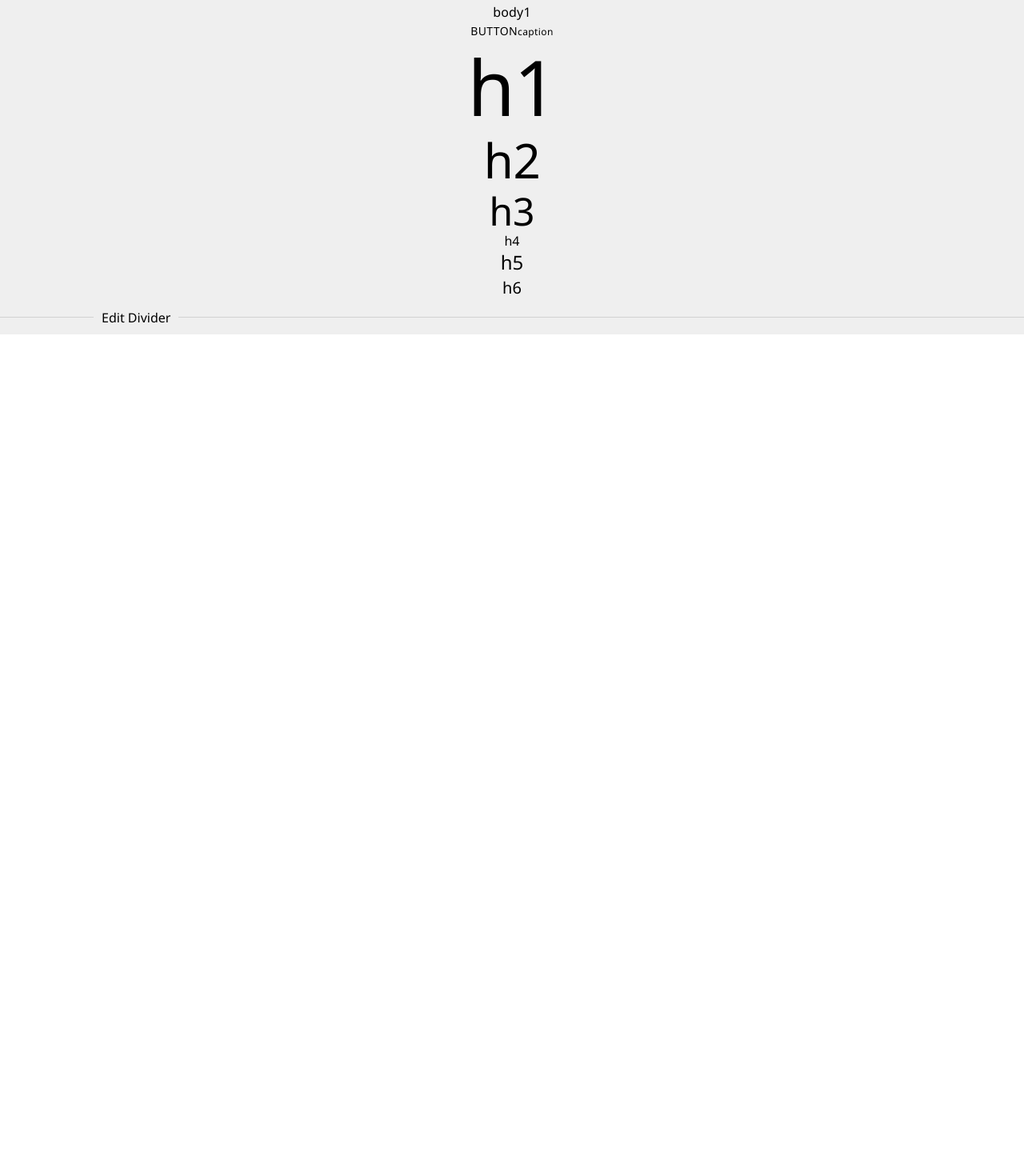
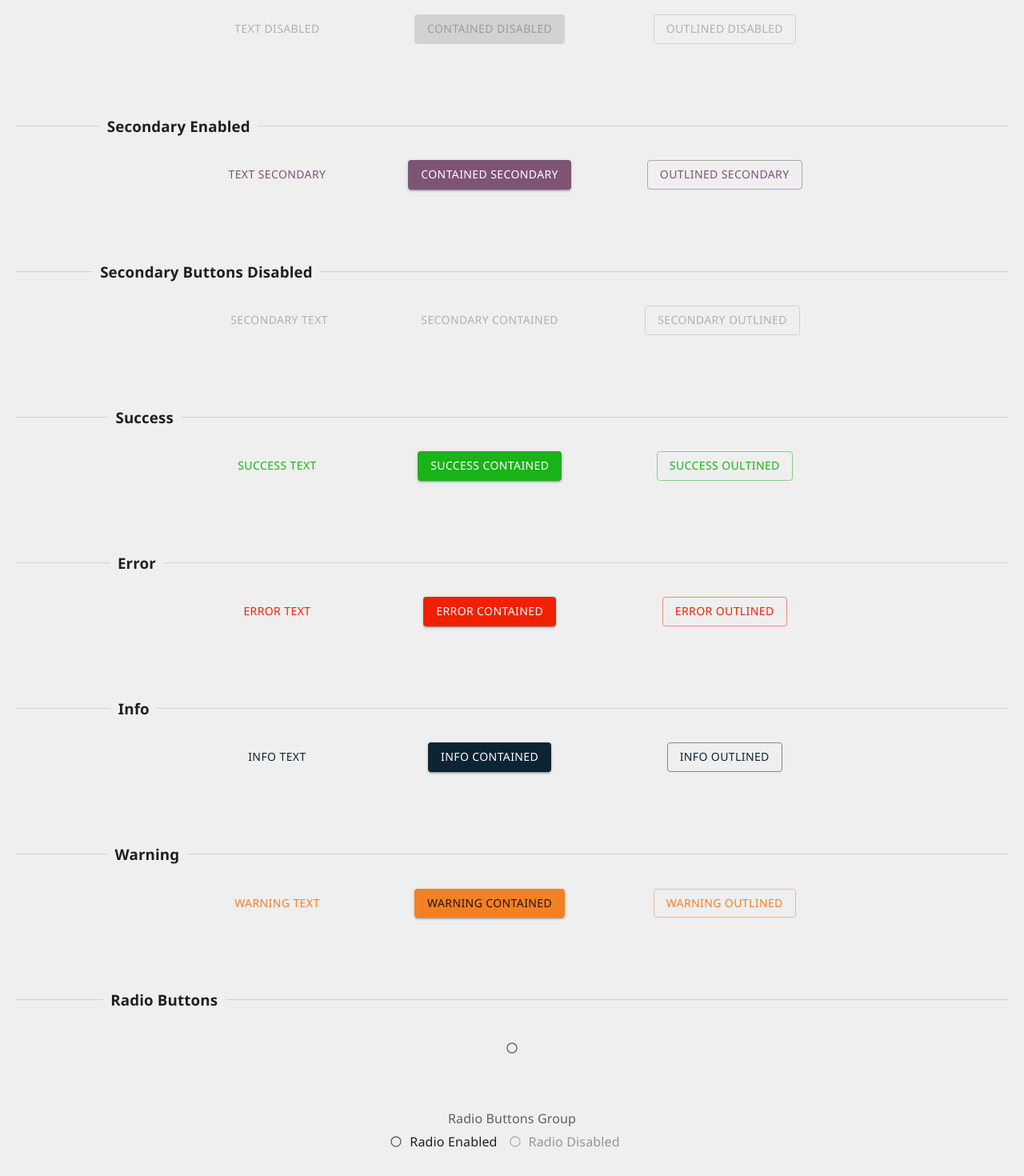
Before and after one commit to levisgaragegroupinc/MUI-zc, a React (Create React App) app in the folder zc-app/: page / in a window 1280 px wide. Shown: the part 360-1830 px from the top of the page at 80% size. Before the commit the page ends 800 px from the top, so only its background shows below. Built offline with nearby package versions, Linux system fonts and the light colour scheme.

Commit message:
Updated MUI custom theme, added buttons, addech radio buttons, added checkbox, prepping for select buttons.

```diff
--- a/zc-app/package.json
+++ b/zc-app/package.json
@@ -20,12 +20,6 @@
     "test": "react-scripts test",
     "eject": "react-scripts eject"
   },
-  "eslintConfig": {
-    "extends": [
-      "react-app",
-      "react-app/jest"
-    ]
-  },
   "browserslist": {
     "production": [
       ">0.2%",
--- a/zc-app/src/App.css
+++ b/zc-app/src/App.css
@@ -1,97 +1,5 @@
 :root {
-/*
-hex transparency values
-08% 14
-16% 29
-32% 52
-54% 8A
-85% D9
-100% FF
- */
-
-/* colors */
---primary: #276d9b;
---primaryOn: #FFF;
---primaryBorder: #1A4867;
---primaryBorderVar1: #00000029;
-
---secondary: #F4F4F4;
---onSecondary: #303030;
---secondaryBorder: #CCC;
-
 --background: #EFEFEF;
---onBackground: #303030;
-
---surface: #FFF;
---onSurface: #303030;
-
---textPrimary: #303030;
-
---error: #F22002;
---onError: #FFF;
-
---success: #1AB318;
---onSuccess: #FFF;
-
---danger: #A11501;
---onDanger: #FFF;
-
---warning: #F9A31A;
---onWarning: #FFF;
-
---info: #2A2A2A;
---onInfo: #FFF;
-
-/* primary button */
---primaryBtnContained-enabled: #276C9B;
---primaryBtnContained-hover: #276D9B;
---primaryBtnContained-focused: #205A81;
---primaryBtnContained-pressed: #1A4867;
---primaryBtnContained-disabled: #6F9DBC;
---primaryBtnContained-text: #FFF;
---primaryBtnContained-text-disabled: #FFF;
-
---primaryBtnText-enabled: #276D9B00;
---primaryBtnText-hover: #205A8114;
---primaryBtnText-focused: #276D9B14;
---primaryBtnText-pressed: #276D9B29;
---primaryBtnText-disabled: #276D9B00;
---primaryBtnText-text: #276C9B;
-
---primaryBtnOutline-enabled: #276D9B00;
---primaryBtnOutline-hover: #205A8114;
---primaryBtnOutline-focused: #276D9B14;
---primaryBtnOutline-pressed: #276D9B29;
---primaryBtnOutline-disabled: #276D9B00;
---primaryBtnOutline-border: #00000029;
---primaryBtntext-text: #276C9B;
---primaryBtnText-text-disabled: #276C9B52;
-
-/* secondary button */
---secondaryBtnContained-enabled: #F4F4F4;
---secondaryBtnContained-hover: #EFEFEF;
---secondaryBtnContained-focused: #EFEFEF;
---secondaryBtnContained-pressed: #D3D5D8;
---secondaryBtnContained-disabled: #F4F4F4;
---secondaryBtnContained-text: #303030;
---secondaryBtnContained-text-disabled: #3030308A;
-
---secondaryBtnText-enabled: #F4F4F4;
---secondaryBtnText-hover: #EFEFEF;
---secondaryBtnText-focused: #EFEFEF;
---secondaryBtnText-pressed: #D3D5D8;
---secondaryBtnText-disabled: #F4F4F4;
---secondaryBtnText-text: #303030;
---secondaryBtnText-text-disabled: #3030308A;
-
---secondaryBtnOutline-enabled: #F4F4F4;
---secondaryBtnOutline-hover: #EFEFEF;
---secondaryBtnOutline-focused: #EFEFEF;
---secondaryBtnOutline-pressed: #D3D5D8;
---secondaryBtnOutline-disabled: #F4F4F4;
---secondaryBtnOutline-border: #CCCCCC;
---secondaryBtntext-text: #303030;
---secondaryBtnText-text-disabled: #3030308A;
 
 /* padding */
 --s-pad: 3px;
@@ -117,6 +25,7 @@ hex transparency values
 }
 
 .Main {
+  padding: 20px;
   width: 100%;
 }
 
--- a/zc-app/src/App.js
+++ b/zc-app/src/App.js
@@ -5,9 +5,28 @@ import {
   Button,
   Divider,
   Typography,
+  Radio,
+  RadioGroup,
+  FormControlLabel,
+  FormControl,
+  FormLabel,
+  Checkbox,
+  CssBaseline,
+  InputLabel,
+  MenuItem,
+  Select,
 } from "@mui/material";
 
 const theme = createTheme({
+  components: {
+    MuiCssBaseline: {
+      styleOverrides: {
+        root: {
+          backgroundColor: "#CA1B02",
+        },
+      },
+    },
+  },
   palette: {
     mode: "light",
     common: {
@@ -15,63 +34,63 @@ const theme = createTheme({
       white: "#FFF",
     },
     primary: {
-      main: "#276D9B",
-      light: "#276D9B",
-      dark: "#1A4867",
-      contrastText: "#FFF",
+      main: "#276C9B",
+      light: "#6F9DBC",
+      dark: "#236192",
+      // contrastText: "#FFF",
     },
     secondary: {
-      main: "#F4F4F4",
-      light: "#EFEFEF",
-      dark: "#D3D5D8",
-      contrastText: "#303030",
+      main: "#7E5475",
+      light: "#A98DA3",
+      dark: "#694662",
+      // contrastText: "#333333",
     },
     error: {
       main: "#F22002",
-      light: "#F2F52C",
+      light: "#F66A56",
       dark: "#CA1B02",
-      contrastText: "#FFF",
+      // contrastText: "#FFF",
     },
     warning: {
-      main: "#F9A31A",
-      light: "#FAB240",
-      dark: "#CF8816",
-      contrastText: "#FFF",
+      main: "#F48024",
+      light: "#F8AA6D",
+      dark: "#CB6B1E",
+      // contrastText: "#FFF",
     },
     info: {
-      main: "#2A2A2A",
-      light: "#2A2A2A",
-      dark: "#2A2A2A",
-      contrastText: "#FFF",
+      main: "#0D2434",
+      light: "#1A4867",
+      dark: "#08161F",
+      // contrastText: "#FFF",
     },
     success: {
       main: "#1AB318",
-      light: "#40C03E",
+      light: "#66CC65",
       dark: "#169514",
       contrastText: "#FFF",
     },
-    text: {
-      primary: "#303030",
-      secondary: "#303030",
-      disabled: "#3030308A",
-    },
-    background: {
-      paper: "#FFF",
-      default: "#FFF",
-    },
-    action: {
-      active: "rgba(0,0,0,0.54)",
-      hover: "rgba(0,0,0,0.04)",
-      hoverOpacity: 0.04,
-      selected: "rgba(0,0,0,0.8)",
-      selectedOpacity: 0.08,
-      disabled: "rgba(0,0,0,0.26)",
-      disabledBackground: "rgba(0,0,0,0.12)",
-      disabledOpacity: 0.38,
-      focus: "rgba(0,0,0,0.12)",
-      focusOpacity: 0.12,
-      activatedOpacity: 0.12,
-    },
+    // text: {
+    //   primary: "#303030",
+    //   secondary: "#303030",
+    //   disabled: "#3030308A",
+    // },
+    // background: {
+    //   paper: "#efefef",
+    //   default: "#efefef",
+    // },
+    // action: {
+    //   active: "rgba(0,0,0,0.54)",
+    //   hover: "rgba(0,0,0,0.04)",
+    //   hoverOpacity: 0.04,
+    //   selected: "rgba(0,0,0,0.8)",
+    //   selectedOpacity: 0.08,
+    //   disabled: "rgba(0,0,0,0.26)",
+    //   disabledBackground: "rgba(0,0,0,0.12)",
+    //   disabledOpacity: 0.38,
+    //   focus: "rgba(0,0,0,0.12)",
+    //   focusOpacity: 0.12,
+    //   activatedOpacity: 0.12,
+    // },
   },
   shape: {
     borderRadius: 4,
@@ -182,37 +201,178 @@ const theme = createTheme({
 function App() {
   return (
     <ThemeProvider theme={theme}>
+      {" "}
+      <CssBaseline />
       <div className="App">
         <main className="Main">
           <h1>Hello there this is the page</h1>
+
           <Divider textAlign="left" className="zc-padding-top-bottom">
-            Primary Buttons Enabled
+            <h3>Primary Enabled</h3>
           </Divider>
-          <Button>Primary Text</Button>
+          <div className="myflexbox">
+            <Button variant="text">Primary Text</Button>
             <Button variant="contained">Primary Contained</Button>
             <Button variant="outlined">Primary Outlined</Button>
+          </div>
+
           <Divider textAlign="left" className="zc-padding-top-bottom">
-            Primary Button Disabled
+            <h3>Primary Disabled</h3>
           </Divider>
-          <Button disabled="true">Primary Text Disabled</Button>
+          <div className="myflexbox">
+            <Button variant="text" disabled="true">
+              Text Disabled
+            </Button>
             <Button variant="contained" disabled="true">
-            Primary Contained Disabled
+              Contained Disabled
             </Button>
             <Button variant="outlined" disabled="true">
-            Primary Outlined Disabled
+              Outlined Disabled
             </Button>
+          </div>
+
           <Divider textAlign="left" className="zc-padding-top-bottom">
-            Secondary Buttons Enabled
+            <h3>Secondary Enabled</h3>
           </Divider>
-          <Button color="secondary">Secondary Text</Button>
+          <div className="myflexbox">
+            <Button color="secondary" variant="text">
+              Text Secondary
+            </Button>
             <Button color="secondary" variant="contained">
+              Contained Secondary
+            </Button>
+            <Button color="secondary" variant="outlined">
+              Outlined Secondary
+            </Button>
+          </div>
+
+          <Divider textAlign="left" className="zc-padding-top-bottom">
+            <h3>Secondary Buttons Disabled</h3>
+          </Divider>
+          <div className="myflexbox">
+            <Button color="secondary" variant="text" disabled="true">
+              Secondary Text
+            </Button>
+            <Button color="secondary" varient="contained" disabled="true">
               Secondary Contained
             </Button>
-          <Button color="secondary" variant="outlined">
+            <Button color="secondary" variant="outlined" disabled="true">
               Secondary Outlined
             </Button>
+          </div>
+
           <Divider textAlign="left" className="zc-padding-top-bottom">
-            Typography
+            <h3>Success</h3>
+          </Divider>
+          <div className="myflexbox">
+            <Button variant="text" color="success">
+              Success Text
+            </Button>
+            <Button variant="contained" color="success">
+              Success Contained
+            </Button>
+            <Button variant="outlined" color="success">
+              Success Oultined
+            </Button>
+          </div>
+
+          <Divider textAlign="left" className="zc-padding-top-bottom">
+            <h3>Error</h3>
+          </Divider>
+          <div className="myflexbox">
+            <Button variant="text" color="error">
+              Error Text
+            </Button>
+            <Button variant="contained" color="error">
+              Error Contained
+            </Button>
+            <Button variant="outlined" color="error">
+              Error Outlined
+            </Button>
+          </div>
+
+          <Divider textAlign="left" className="zc-padding-top-bottom">
+            <h3>Info</h3>
+          </Divider>
+          <div className="myflexbox">
+            <Button variant="text" color="info">
+              Info Text
+            </Button>
+            <Button variant="contained" color="info">
+              Info Contained
+            </Button>
+            <Button variant="outlined" color="info">
+              Info Outlined
+            </Button>
+          </div>
+
+          <Divider textAlign="left" className="zc-padding-top-bottom">
+            <h3>Warning</h3>
+          </Divider>
+          <div className="myflexbox">
+            <Button variant="text" color="warning">
+              Warning Text
+            </Button>
+            <Button variant="contained" color="warning">
+              Warning Contained
+            </Button>
+            <Button variant="outlined" color="warning">
+              Warning Outlined
+            </Button>
+          </div>
+
+          <Divider textAlign="left" className="zc-padding-top-bottom">
+            <h3>Radio Buttons</h3>
+          </Divider>
+
+          <div className="myflexbox">
+            <Radio />
+          </div>
+
+          <div className="myflexbox">
+            <FormControl>
+              <FormLabel id="demo-row-radio-buttons-group-label">
+                Radio Buttons Group
+              </FormLabel>
+              <RadioGroup
+                row
+                aria-labelledby="demo-row-radio-buttons-group-label"
+                name="row-radio-buttons-group"
+              >
+                <FormControlLabel
+                  value="RadioEnabled"
+                  control={<Radio />}
+                  label="Radio Enabled"
+                />
+                <FormControlLabel
+                  value="RadioDisabled"
+                  disabled
+                  control={<Radio />}
+                  label="Radio Disabled"
+                />
+              </RadioGroup>
+            </FormControl>
+          </div>
+
+          <Divider textAlign="left" className="zc-padding-top-bottom">
+            <h3>Checkbox</h3>
+          </Divider>
+          <div className="myflexbox">
+            <Checkbox />
+          </div>
+
+          <Divider textAlign="left" className="zc-padding-top-bottom">
+            <h3>Select</h3>
+          </Divider>
+          <div className="myflexbox"></div>
+
+          <Divider textAlign="left" className="zc-padding-top-bottom">
+            <h3>Edit Me</h3>
+          </Divider>
+          <div className="myflexbox"></div>
+
+          <Divider textAlign="left" className="zc-padding-top-bottom">
+            <h3>Typography</h3>
           </Divider>
           <Typography variant="body1">body1</Typography>
           <Typography variant="button">button</Typography>
--- a/zc-app/src/index.css
+++ b/zc-app/src/index.css
@@ -7,9 +7,22 @@ body {
   font-family: 'Segoe UI', Tahoma, Geneva, Verdana, sans-serif;
   -webkit-font-smoothing: antialiased;
   -moz-osx-font-smoothing: grayscale;
+  width: 100%;
+
 }
 
 code {
   font-family: source-code-pro, Menlo, Monaco, Consolas, 'Courier New',
     monospace;
 }
+
+.myflexbox {
+  display: flex;
+  flex-wrap: wrap;
+  justify-content: space-around;
+  gap: 20px 20px;
+  max-width: 800px;
+  margin-left: auto;
+  margin-right: auto;
+  padding-bottom: 60px;
+}
```
Also changed, not shown: 2 other files (tests, documents, lock files or other folders). Lines whose indentation alone changed are shown as unchanged.
